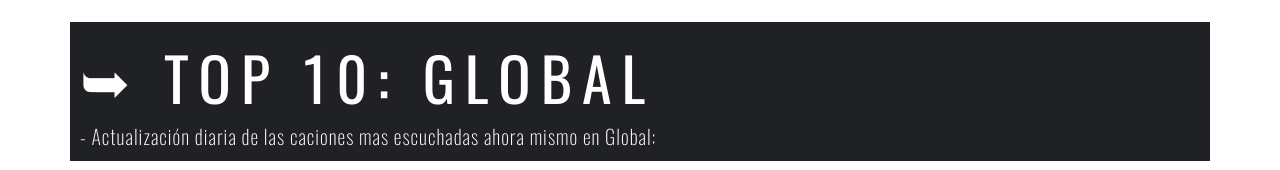
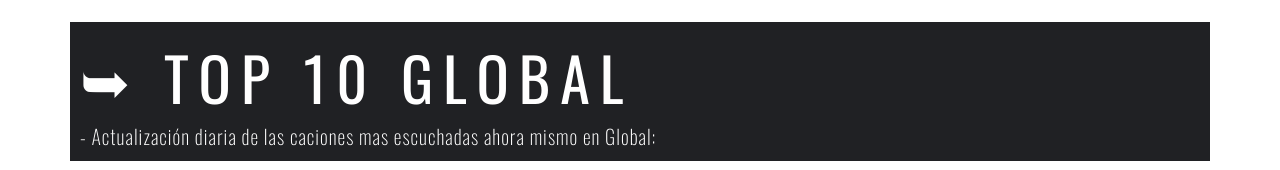
Before and after one commit to Alejandro-Ponce/Curso-PHP, a plain HTML site: page index.html in a window 1280 px wide. Shown: the part 71-241 px from the top of the page. Drawn offline with nearby package versions, Linux system fonts and the light colour scheme.

```diff
--- a/index.html
+++ b/index.html
@@ -38,7 +38,7 @@
         <article class="main-article-title">
 
           <!--<h1 >➥ RANKING 10 - Argentina</h1>-->
-          <h1> ➥ TOP 10: GLOBAL</h1>
+          <h1> ➥ TOP 10 GLOBAL</h1>
           <p> - Actualización diaria de las caciones mas escuchadas ahora mismo en Global: </p>
 
         </article>
```
